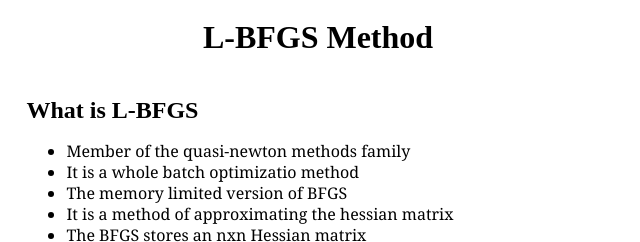
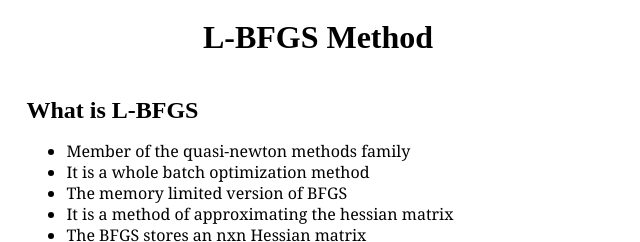
Before and after one commit to erfanhamdi/erfanhamdi.github.io, a plain HTML site: page blog_posts/l-bfgs/lbfgs.html in a window 1280 px wide. Shown: the top 242 px of the page, 322-962 px from the left. Drawn offline with nearby package versions, Linux system fonts and the light colour scheme.

Commit message:
updated lbfgs

```diff
--- a/blog_posts/l-bfgs/lbfgs.html
+++ b/blog_posts/l-bfgs/lbfgs.html
@@ -16,7 +16,7 @@
 <p>
     <ul>
         <li>Member of the quasi-newton methods family</li>
-        <li>It is a whole batch optimizatio method</li>
+        <li>It is a whole batch optimization method</li>
         <li>The memory limited version of BFGS</li>
         <li>It is a method of approximating the hessian matrix</li>
         <li>The BFGS stores an nxn Hessian matrix</li>
```
